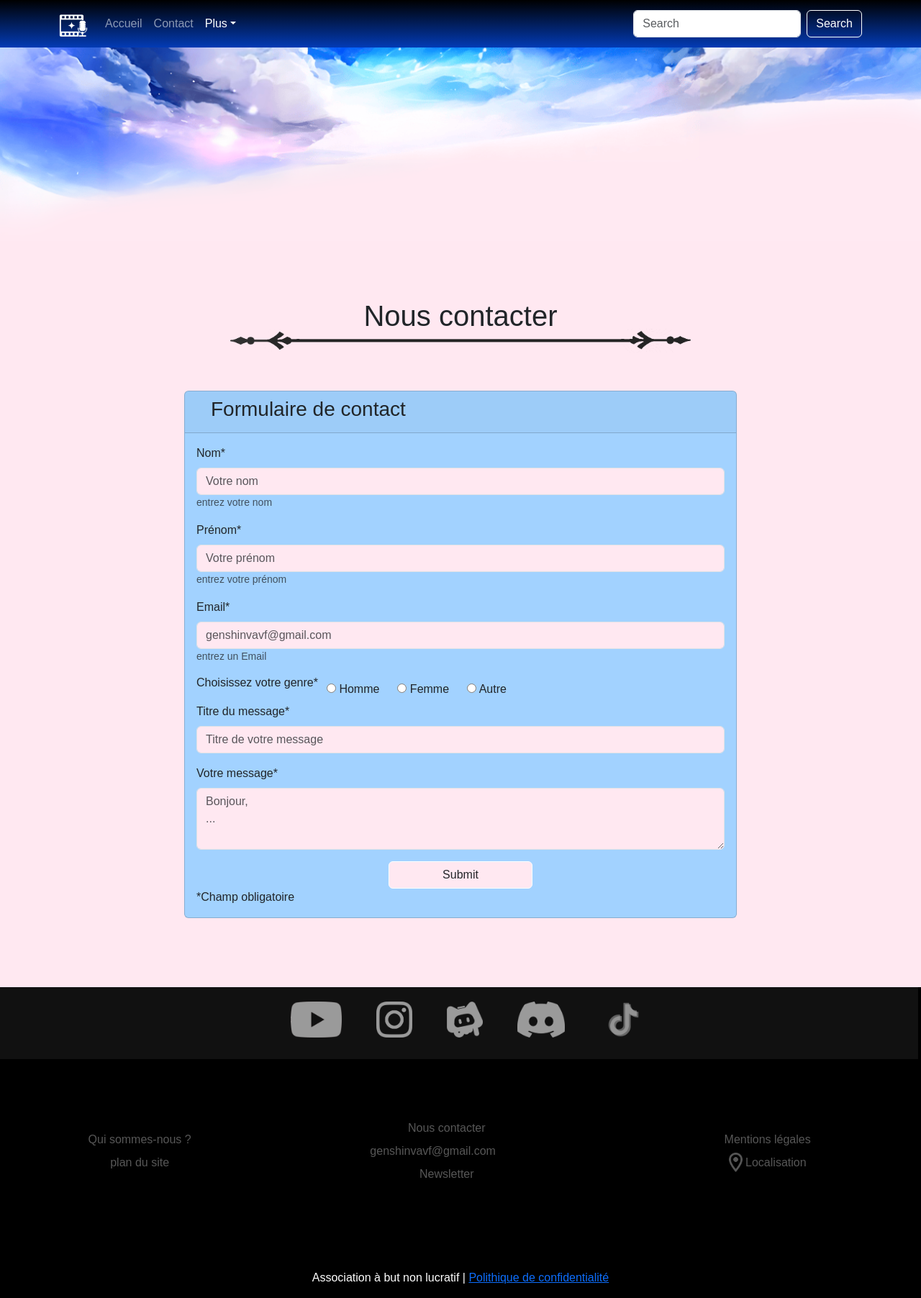
After one commit to ParizetM/Genshin-Va-Vf-2.0, a PHP site: page /contact.php in a window 1280 px wide. The commit adds this page. Shown: the whole page at 72% size. Run offline with PHP 8.4, Linux system fonts and the light colour scheme; some web fonts are replaced.

Commit message:
contact finii avec php

```diff
--- a/Footer.php
+++ b/Footer.php
@@ -1,30 +1,15 @@
-<footer>
 <div class="footer_container">
-        <div
-          class="row justify-content-center align-items-center g-2 footer_reseaux"
-        >
-          <a href="https://www.youtube.com/@genshinvavf" target="_blank"
-            ><img src="media/youtube_logo.png" alt="youtube"
-          /></a>
-          <a href="https://www.instagram.com/genshinvf_2.0" target="_blank"
-            ><img src="media/insta_logo.png" alt="insta"
-          /></a>
-          <a
-            href="https://www.hoyolab.com/accountCenter/postList?id=324614120"
-            target="_blank"
-            ><img src="media/hoyolab_logo.png" alt="hoyolab"
-          /></a>
-          <a href="https://discord.gg/7bv5eKgKtj" target="_blank"
-            ><img src="media/discord_logo.png" alt="discord"
-          /></a>
-          <a href="https://www.tiktok.com/@genshinvavf" target="_blank"
-            ><img src="media/Tiktok_logo.png" alt="discord"
-          /></a>
+  <div class="row g-2 align-items-center footer_reseaux">
+    <a href="https://www.youtube.com/@genshinvavf" target="_blank"><img src="media/youtube_logo.png"
+        alt="youtube" /></a>
+    <a href="https://www.instagram.com/genshinvf_2.0" target="_blank"><img src="media/insta_logo.png" alt="insta" /></a>
+    <a href="https://www.hoyolab.com/accountCenter/postList?id=324614120" target="_blank"><img
+        src="media/hoyolab_logo.png" alt="hoyolab" /></a>
+    <a href="https://discord.gg/7bv5eKgKtj" target="_blank"><img src="media/discord_logo.png" alt="discord" /></a>
+    <a href="https://www.tiktok.com/@genshinvavf" target="_blank"><img src="media/Tiktok_logo.png" alt="discord" /></a>
   </div>
   <div class="row justify-content-center align-items-center g-2">
-          <div
-            class="row justify-content-center align-items-center g-2 footer_text"
-          >
+    <div class="row justify-content-center align-items-center g-2 footer_text">
       <div class="col">
         <a href="A propos.php">Qui sommes-nous ?</a>
         <a href="plan du site.php"><br />plan du site</a>
@@ -36,16 +21,13 @@
       </div>
       <div class="col">
         <a href="Mentions legales.php">Mentions légales <br /></a>
-              <a
-                href="https://maps.app.goo.gl/46iihmhqs7iNSqTB6"
-                target="_blank"
-                ><img src="media/pin_map.png" alt="" /> Localisation</a
-              >
+        <a href="https://maps.app.goo.gl/46iihmhqs7iNSqTB6" target="_blank"><img src="media/pin_map.png" alt="" />
+          Localisation</a>
       </div>
     </div>
     <div class="row justify-content-center align-items-center g-2 asso">
-            <p>Association à but non lucratif | <a class="polititi" href="Politique de confi.php">Polithique de confidentialité</a></p>
+      <p>Association à but non lucratif | <a class="polititi" href="Politique de confi.php">Polithique de
+          confidentialité</a></p>
     </div>
   </div>
 </div>
-    </footer>
--- a/Index.php
+++ b/Index.php
@@ -2,7 +2,7 @@
 <html lang="en">
 
 <head>
-    <title>Genshin VA VF</title>
+    <title>Genshin VA VF - Bienvenue</title>
     <meta charset="utf-8" />
     <meta name="viewport" content="width=device-width, initial-scale=1, shrink-to-fit=no" />
     <link href="https://cdn.jsdelivr.net/npm/bootstrap@5.3.2/dist/css/bootstrap.min.css" rel="stylesheet"
@@ -81,7 +81,7 @@
                     </a>
                 </div>
                 <div class="col col2">
-                    <img class="img-fluid w-50" src="media/tiktok_carousel.png" alt="" />
+                    <img class="img-fluid w-50 tiktok_iphone_preview" src="media/tiktok_carousel.png" alt="" />
                 </div>
             </div>
         </div>
--- /dev/null
+++ b/PDO.php
@@ -0,0 +1,10 @@
+<?php
+$host = '127.0.0.1';
+$db= 'genshin_va_vf';
+$user = 'root';
+$pass = '';
+$port = 3306;
+$charset = 'utf8mb4' ;
+
+$dsn = "mysql:host=$host; dbname=$db;charset=$charset;port=$port";
+$pdo = new PDO($dsn, $user, $pass);
--- a/Search.php
+++ b/Search.php
@@ -2,7 +2,7 @@
 <html lang="en">
 
 <head>
-    <title>Genshin VA VF</title>
+    <title>Genshin VA VF - Recherche</title>
     <meta charset="utf-8" />
     <meta name="viewport" content="width=device-width, initial-scale=1, shrink-to-fit=no" />
     <link href="https://cdn.jsdelivr.net/npm/bootstrap@5.3.2/dist/css/bootstrap.min.css" rel="stylesheet"
--- /dev/null
+++ b/contact.php
@@ -0,0 +1,129 @@
+<?php
+require_once "PDO.php"
+    ?>
+<html lang="en">
+
+<head>
+    <title>Genshin VA VF - Contact</title>
+    <meta charset="utf-8" />
+    <meta name="viewport" content="width=device-width, initial-scale=1, shrink-to-fit=no" />
+    <link href="https://cdn.jsdelivr.net/npm/bootstrap@5.3.2/dist/css/bootstrap.min.css" rel="stylesheet"
+        integrity="sha384-T3c6CoIi6uLrA9TneNEoa7RxnatzjcDSCmG1MXxSR1GAsXEV/Dwwykc2MPK8M2HN" crossorigin="anonymous" />
+    <link rel="stylesheet" href="https://cdn.jsdelivr.net/npm/bootstrap@5.3.0/dist/css/bootstrap.min.css" />
+    <link rel="stylesheet" href="style.css" />
+    <link rel="icon" href="media/genshinvavf_logo.ico" type="image/x-icon" />
+</head>
+
+<body>
+    <header>
+        <?php
+        include "header.php"
+            ?>
+    </header>
+    <main>
+        <img class="image_top" src="media/haut_de_page.png" alt="" />
+        <div class="body_container">
+            <h1>Nous contacter</h1>
+            <img src="media/ligne.png" alt="" class="ligne_sous_titre" style="width: 50%;" />
+            <div class="row justify-content-center align-items-center g-2">
+
+                <form method="post">
+                    <div class="card form_card_contact">
+                        <div class="card-header">
+                            <h3>Formulaire de contact</h3>
+                        </div>
+                        <div class="card-body">
+                            <?php
+                            if (isset($_REQUEST['erreur']) && $_REQUEST['erreur'] == 1) {
+                                echo '<h3 style="color: red;"> veuillez remplir tous les champs </h3>';
+                            }
+                            if (isset($_REQUEST['erreur']) && $_REQUEST['erreur'] == 2) {
+                                echo '<h3 style="color: red;"> veuillez renseigner votre genre </h3>';
+                            }
+                            ?>
+                            <div class="mb-3">
+                                <label for="" class="form-label">Nom*</label>
+                                <input type="name" class="form-control input_contact" name="nom" id="" placeholder="Votre nom" />
+                                <small class="form-text text-muted ">entrez votre nom</small>
+                            </div>
+                            <div class="mb-3">
+                                <label for="" class="form-label">Prénom*</label>
+                                <input type="name" class="form-control input_contact" name="prenom" id=""
+                                    placeholder="Votre prénom" />
+                                <small class="form-text text-muted">entrez votre prénom</small>
+                            </div>
+                            <div class="mb-3">
+                                <label for="" class="form-label">Email*</label>
+                                <input type="email" class="form-control input_contact" name="mail" id=""
+                                    placeholder="genshinvavf@gmail.com" />
+                                <small class="form-text text-muted">entrez un Email</small>
+                            </div>
+                            <div class="btn-group btn-group-toggle radios_contact" data-toggle="buttons">
+                                <h6 class="largeur3grid1">Choisissez votre genre*</h6>
+                                <label class="btn">
+                                    <input type="radio" class="input_contact" name="genre" id="option1" autocomplete="off" value="1" />
+                                    Homme
+                                </label>
+                                <label class="btn">
+                                    <input type="radio" class="input_contact" name="genre" id="option2" autocomplete="off" value="2" />
+                                    Femme
+                                </label>
+                                <label class="btn">
+                                    <input type="radio" class="input_contact" name="genre" id="option3" autocomplete="off" value="3" />
+                                    Autre
+                                </label>
+                            </div>
+                            <div class="mb-3 largeur2grid1">
+                                <label for="" class="form-label">Titre du message*</label>
+                                <input type="text" class="form-control input_contact" name="titre" id=""
+                                    placeholder="Titre de votre message" />
+                            </div>
+                            <div class="mb-3 largeur2grid1">
+                                <label for="" class="form-label">Votre message*</label>
+                                <textarea class="form-control input_contact" name="message" id="" rows="3"
+                                    placeholder="Bonjour,&#10;..."></textarea>
+                            </div>
+                            <div class="row justify-content-center align-items-center">
+                            <button type="submit" class="btn submit_contact largeur2grid1">
+                                Submit
+                            </button>
+                            </div>
+
+                            <p class="card-text">*Champ obligatoire</p>
+                        </div>
+                    </div>
+                </form>
+                <?php
+                if (isset($_REQUEST['nom']) && isset($_REQUEST['prenom']) && isset($_REQUEST['mail']) && isset($_REQUEST['genre']) && isset($_REQUEST['titre']) && isset($_REQUEST['message']) && $_REQUEST['nom'] != '' && $_REQUEST['prenom'] != '' && $_REQUEST['mail'] != '' && $_REQUEST['genre'] != '' && $_REQUEST['titre'] != '' && $_REQUEST['message'] != '') {
+                    $prenom = $_REQUEST['prenom'];
+                    $nom = $_REQUEST['nom'];
+                    $mail = $_REQUEST['mail'];
+                    $genre = $_REQUEST['genre'];
+                    $titre = $_REQUEST['titre'];
+                    $message = $_REQUEST['message'];
+
+                    if ($genre != 0) {
+                        $send_contact = "INSERT INTO contact(nom,prenom,mail,genre,titre,message)
+                    VAlUES ('$nom','$prenom','$mail','$genre','$titre','$message')";
+                        $pdo->exec($send_contact);
+                        echo '<meta http-equiv="refresh" content="0;url=contact.php?sended=1">';
+                    } else {
+                        echo '<meta http-equiv="refresh" content="0;url=contact.php?erreur=2">';
+                    }
+                } else if (isset($_REQUEST['nom']) || isset($_REQUEST['prenom']) || isset($_REQUEST['mail']) || isset($_REQUEST['genre']) || isset($_REQUEST['titre']) || isset($_REQUEST['message'])) {
+                    echo '<meta http-equiv="refresh" content="0;url=contact.php?erreur=1">';
+                }
+                ?>
+            </div>
+            <footer>
+                <?php
+                include "Footer.php"
+                    ?>
+            </footer>
+        </div>
+
+    </main>
+
+</body>
+
+</html>
--- a/style.css
+++ b/style.css
@@ -5,6 +5,9 @@
     --dark-color-1: #0010a3c4;
     --very-light-color:#ffe8f1;
     --dark-text: #222529;
+    --light-color-2: #FFAFCC;
+    --light-color: #A2D2FF;
+
 }
 @font-face {
     font-family: 'HYWenHei-85W';
@@ -13,10 +16,15 @@
 body {
     font-family: 'HYWenHei-85W', sans-serif;
     background-color: var(--very-light-color);
+    overflow-x: hidden;
+
 }
 h1 {
     text-align: center;
     margin: 80px 0;
+}
+h3 {
+    margin-left: 20px;
 }
 /* #region header */
 .navbar {
@@ -37,12 +45,19 @@ h1 {
 /* #endregion header */
 /* #region Main */
 
+.ligne_sous_titre {
+    width: 80%;
+    margin: 0 auto;
+    margin-top: -100px;
+}
 .image_top {
     width: 100%;
 }
 .body_container {
     display: grid;
     grid-template-columns: 0 auto 0;
+    overflow-x: hidden;
+
 }
 .body_container > *{
     grid-column: 2;
@@ -58,7 +73,6 @@ h1 {
     }
   }
 /* #endregion Main */
-
 /* #region index */
 
 .carousel {
@@ -82,7 +96,7 @@ h1 {
     height: 200px;
     margin-top: auto;
     margin-bottom: auto;
-    width: 100
+    width: 100px;
 }
 
 .carousel-caption {
@@ -95,8 +109,16 @@ h1 {
     top: 0;
     bottom: auto;
 }
+.tiktok_logo_square {
+    width: 100px;
+    margin-left: 50px;
+}
+
+.tiktok_iphone_preview {
+    margin-left: 80px;
+}
+
 /* #endregion index */
-
 /* #region search.php */
 
 .formulaire-mid {
@@ -113,6 +135,29 @@ h1 {
     scale: 1.05;
 }
 /* #endregion search.php */
+/* #region contact */
+
+.form_card_contact {
+    background-color: var(--light-color);
+    margin: 0 20%;
+}
+.submit_contact {
+    background-color: var(--very-light-color);
+    border: 1px var(--light-text) solid ;
+    color: var(--dark-text);
+    width: 200px;
+}
+.submit_contact:hover {
+    background-color: transparent;
+    box-shadow: 0 0 5px var(--very-light-color);
+    color: var(--light-text);
+    scale: 1.05;
+}
+.input_contact {
+    background-color: var(--very-light-color);
+}
+
+/* #endregion contact */
 
 
 
@@ -127,13 +172,16 @@ h1 {
 
 
 
-/* #region footer */
+
+
+/* #region footer*/
 
 .footer_reseaux {
     background-color: #111111;
     padding: 20px 0px;
     width: 100vw;
-
+    padding-left: 30%;
+    padding-top: 20px;
 }
 .footer_reseaux a {
     width: fit-content;
@@ -151,6 +199,7 @@ h1 {
 footer {
     background-color: #000;
     overflow: hidden;
+    margin-top: 80px;
 }
 .footer_text  a{
         color: #575757;
```
Also changed, not shown: media/Pdp martin.webp (added). Lines whose indentation alone changed are shown as unchanged.
